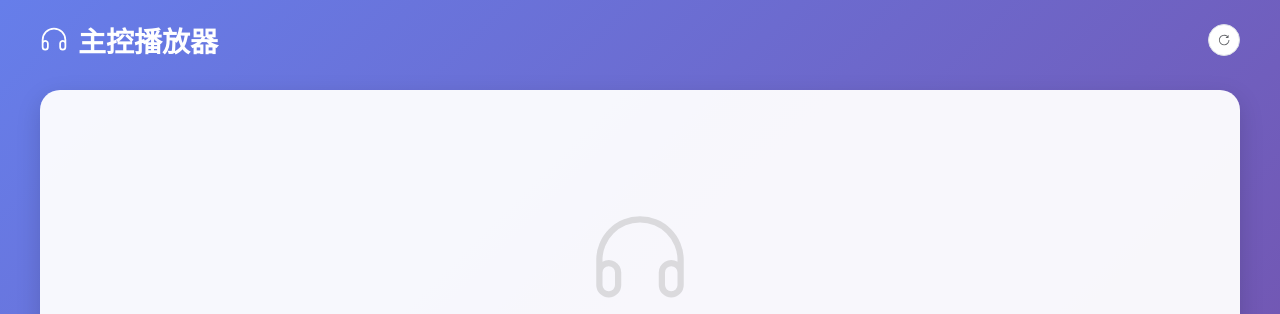
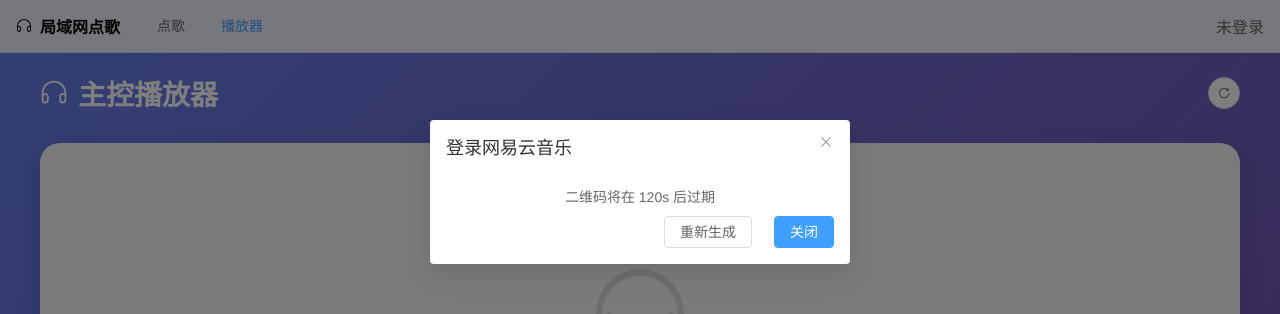
Before and after one commit to 1506620085/LanSong, a Vue app in the folder client/: page /player in a window 1280 px wide. Shown: the top 314 px of the page. Built offline with nearby package versions, Linux system fonts and the light colour scheme; no server answers.

Commit message:
添加导航栏、主机用户登录网易云、前端扫码登录

```diff
--- a/client/src/App.vue
+++ b/client/src/App.vue
@@ -1,10 +1,12 @@
 <template>
   <div id="app">
+    <NavBar />
     <router-view />
   </div>
 </template>
 
 <script setup>
+import NavBar from './components/NavBar.vue'
 </script>
 
 <style>
--- /dev/null
+++ b/client/src/components/LoginDialog.vue
@@ -0,0 +1,122 @@
+<template>
+  <el-dialog v-model="visible" title="登录网易云音乐" width="420px" :close-on-click-modal="false">
+    <div v-if="loading" class="center">
+      <el-icon class="spin"><Loading /></el-icon>
+      <div class="hint">正在生成二维码...</div>
+    </div>
+    <div v-else>
+      <div class="qr-wrap" v-if="qrImg">
+        <img :src="qrImg" class="qr" />
+      </div>
+      <div class="status">
+        <span v-if="countdown > 0">二维码将在 {{ countdown }}s 后过期</span>
+        <span v-else class="warn">二维码已过期</span>
+      </div>
+      <div class="actions">
+        <el-button @click="refreshQr" :loading="loading">重新生成</el-button>
+        <el-button type="primary" @click="close">关闭</el-button>
+      </div>
+    </div>
+  </el-dialog>
+</template>
+
+<script setup>
+import { ref, onUnmounted } from 'vue'
+import { ElMessage } from 'element-plus'
+import { Loading } from '@element-plus/icons-vue'
+import { createQr, checkQrStatus } from '../utils/auth'
+
+const visible = ref(false)
+const loading = ref(false)
+const qrKey = ref('')
+const qrImg = ref('')
+const timer = ref(null)
+const poller = ref(null)
+const countdown = ref(120)
+
+const open = async () => {
+  visible.value = true
+  await refreshQr()
+}
+
+const close = () => {
+  visible.value = false
+  stopTimers()
+}
+
+const startCountdown = () => {
+  countdown.value = 120
+  timer.value = setInterval(() => {
+    countdown.value -= 1
+    if (countdown.value <= 0) {
+      clearInterval(timer.value)
+      timer.value = null
+    }
+  }, 1000)
+}
+
+const startPolling = () => {
+  poller.value = setInterval(async () => {
+    if (!qrKey.value) return
+    try {
+      const res = await checkQrStatus(qrKey.value)
+      if (res.status === 'success') {
+        ElMessage.success('登录成功')
+        close()
+        // 刷新页面状态
+        window.dispatchEvent(new CustomEvent('auth-updated'))
+      } else if (res.status === 'expired') {
+        ElMessage.warning('二维码已过期，请重新生成')
+        stopTimers()
+      }
+    } catch (e) {
+      // ignore
+    }
+  }, 3000)
+}
+
+const stopTimers = () => {
+  if (timer.value) { clearInterval(timer.value); timer.value = null }
+  if (poller.value) { clearInterval(poller.value); poller.value = null }
+}
+
+const refreshQr = async () => {
+  stopTimers()
+  loading.value = true
+  try {
+    const res = await createQr()
+    if (res?.success) {
+      qrKey.value = res.key
+      qrImg.value = res.qrImg
+      startCountdown()
+      startPolling()
+    } else {
+      ElMessage.error(res?.error || '获取二维码失败')
+    }
+  } catch (e) {
+    ElMessage.error('网络错误，获取二维码失败')
+  } finally {
+    loading.value = false
+  }
+}
+
+defineExpose({ open, close })
+onUnmounted(stopTimers)
+</script>
+
+<style scoped>
+.center {
+  display: flex;
+  flex-direction: column;
+  align-items: center;
+  gap: 10px;
+  padding: 20px 0;
+}
+.spin { animation: spin 1s linear infinite; font-size: 32px; }
+@keyframes spin { to { transform: rotate(360deg); } }
+.qr-wrap { display: flex; justify-content: center; }
+.qr { width: 260px; height: 260px; border-radius: 8px; box-shadow: 0 4px 12px rgba(0,0,0,0.15); }
+.status { text-align: center; margin: 10px 0; color: #666; }
+.status .warn { color: #e6a23c; }
+.actions { display: flex; justify-content: flex-end; gap: 10px; }
+</style>
--- /dev/null
+++ b/client/src/components/NavBar.vue
@@ -0,0 +1,85 @@
+<template>
+  <div class="nav">
+    <div class="left">
+      <div class="brand" @click="$router.push('/')">
+        <el-icon><Headset /></el-icon>
+        <span>局域网点歌</span>
+      </div>
+      <div class="links">
+        <el-button text :type="route.name==='Request' ? 'primary' : ''" @click="$router.push('/')">点歌</el-button>
+        <el-button text :type="route.name==='Player' ? 'primary' : ''" @click="$router.push('/player')">播放器</el-button>
+      </div>
+    </div>
+    <div class="right">
+      <div v-if="authState.isLoggedIn && authState.profile" class="user" @click="menuVisible=true">
+        <img :src="authState.profile.avatarUrl + '?param=40y40'" class="avatar" />
+        <span class="name">{{ authState.profile.nickname }}</span>
+        <el-dropdown v-model:visible="menuVisible" trigger="click">
+          <span class="dropdown-trigger"></span>
+          <template #dropdown>
+            <el-dropdown-menu>
+              <el-dropdown-item @click="refresh">刷新资料</el-dropdown-item>
+              <el-dropdown-item divided @click="doLogout">退出登录</el-dropdown-item>
+            </el-dropdown-menu>
+          </template>
+        </el-dropdown>
+      </div>
+      <div v-else class="login-entry" @click="openLogin">
+        未登录
+      </div>
+    </div>
+    <LoginDialog ref="loginRef" />
+  </div>
+</template>
+
+<script setup>
+import { ref, onMounted } from 'vue'
+import { useRoute } from 'vue-router'
+import { Headset } from '@element-plus/icons-vue'
+import { authState, fetchAuthStatus, logout } from '../utils/auth'
+import LoginDialog from './LoginDialog.vue'
+
+const route = useRoute()
+const loginRef = ref(null)
+const menuVisible = ref(false)
+
+function openLogin() {
+  loginRef.value?.open()
+}
+
+async function refresh() {
+  await fetchAuthStatus()
+}
+
+async function doLogout() {
+  await logout()
+}
+
+onMounted(() => {
+  fetchAuthStatus()
+  window.addEventListener('auth-updated', fetchAuthStatus)
+})
+</script>
+
+<style scoped>
+.nav {
+  position: sticky;
+  top: 0;
+  z-index: 100;
+  display: flex;
+  align-items: center;
+  justify-content: space-between;
+  padding: 10px 16px;
+  background: rgba(255,255,255,0.9);
+  backdrop-filter: blur(8px);
+  border-bottom: 1px solid rgba(0,0,0,0.06);
+}
+.left { display: flex; align-items: center; gap: 16px; }
+.brand { display: flex; align-items: center; gap: 8px; font-weight: 700; cursor: pointer; }
+.links :deep(.el-button) { margin-left: 6px; }
+.right { display: flex; align-items: center; gap: 12px; }
+.login-entry { color: #666; cursor: pointer; }
+.user { display: flex; align-items: center; gap: 8px; cursor: pointer; }
+.avatar { width: 28px; height: 28px; border-radius: 50%; object-fit: cover; }
+.dropdown-trigger { display: inline-block; width: 1px; height: 1px; }
+</style>
--- a/client/src/utils/api.js
+++ b/client/src/utils/api.js
@@ -31,6 +31,9 @@
 
 // API 方法
 export default {
+  // 暴露底层以便扩展（谨慎使用）
+  _raw: api,
+
   // 获取状态
   getStatus() {
     return api.get('/api/status')
@@ -89,5 +92,19 @@
   // 移动歌曲位置
   moveSong(fromIndex, toIndex) {
     return api.post('/api/queue/move', { fromIndex, toIndex })
-  }
+  },
+
+  // 认证相关
+  getAuthStatus() {
+    return api.get('/api/auth/status')
+  },
+  createAuthQr() {
+    return api.get('/api/auth/qr/new')
+  },
+  checkAuthQr(key) {
+    return api.get('/api/auth/qr/status', { params: { key } })
+  },
+  logout() {
+    return api.post('/api/auth/logout')
+  },
 }
--- /dev/null
+++ b/client/src/utils/auth.js
@@ -0,0 +1,36 @@
+import { reactive } from 'vue'
+import api from './api'
+
+export const authState = reactive({
+  isLoggedIn: false,
+  profile: null, // { nickname, avatarUrl, userId }
+})
+
+export async function fetchAuthStatus() {
+  try {
+    const res = await api.getAuthStatus()
+    if (res?.success) {
+      authState.isLoggedIn = !!res.isLoggedIn
+      authState.profile = res.profile || null
+    }
+  } catch (e) {
+    // ignore
+  }
+}
+
+export async function logout() {
+  try {
+    await api.logout()
+  } finally {
+    authState.isLoggedIn = false
+    authState.profile = null
+  }
+}
+
+export async function createQr() {
+  return api.createAuthQr()
+}
+
+export async function checkQrStatus(key) {
+  return api.checkAuthQr(key)
+}
--- a/client/src/views/Player.vue
+++ b/client/src/views/Player.vue
@@ -153,6 +153,8 @@
         @pause="isPlaying = false"
         @error="handleError"
       />
+      <!-- 登录弹窗（仅播放器页自动弹出） -->
+      <LoginDialog ref="loginRef" />
     </div>
   </div>
 </template>
@@ -167,8 +169,11 @@
 import api from '../utils/api'
 import socket from '../utils/socket'
 import { formatDuration } from '../utils/format'
+import { authState, fetchAuthStatus } from '../utils/auth'
+import LoginDialog from '../components/LoginDialog.vue'
 
 const audioRef = ref(null)
+const loginRef = ref(null)
 const currentSong = ref(null)
 const queue = ref([])
 const isPlaying = ref(false)
@@ -361,6 +366,13 @@
 
 // 初始化
 onMounted(() => {
+  // 检查登录状态，未登录则 1s 后自动弹出
+  fetchAuthStatus().then(() => {
+    if (!authState.isLoggedIn) {
+      setTimeout(() => loginRef.value?.open(), 1000)
+    }
+  })
+
   // 设置初始音量
   if (audioRef.value) {
     audioRef.value.volume = volume.value / 100
```
Also changed, not shown: 2 other files (tests, documents, lock files or other folders).
